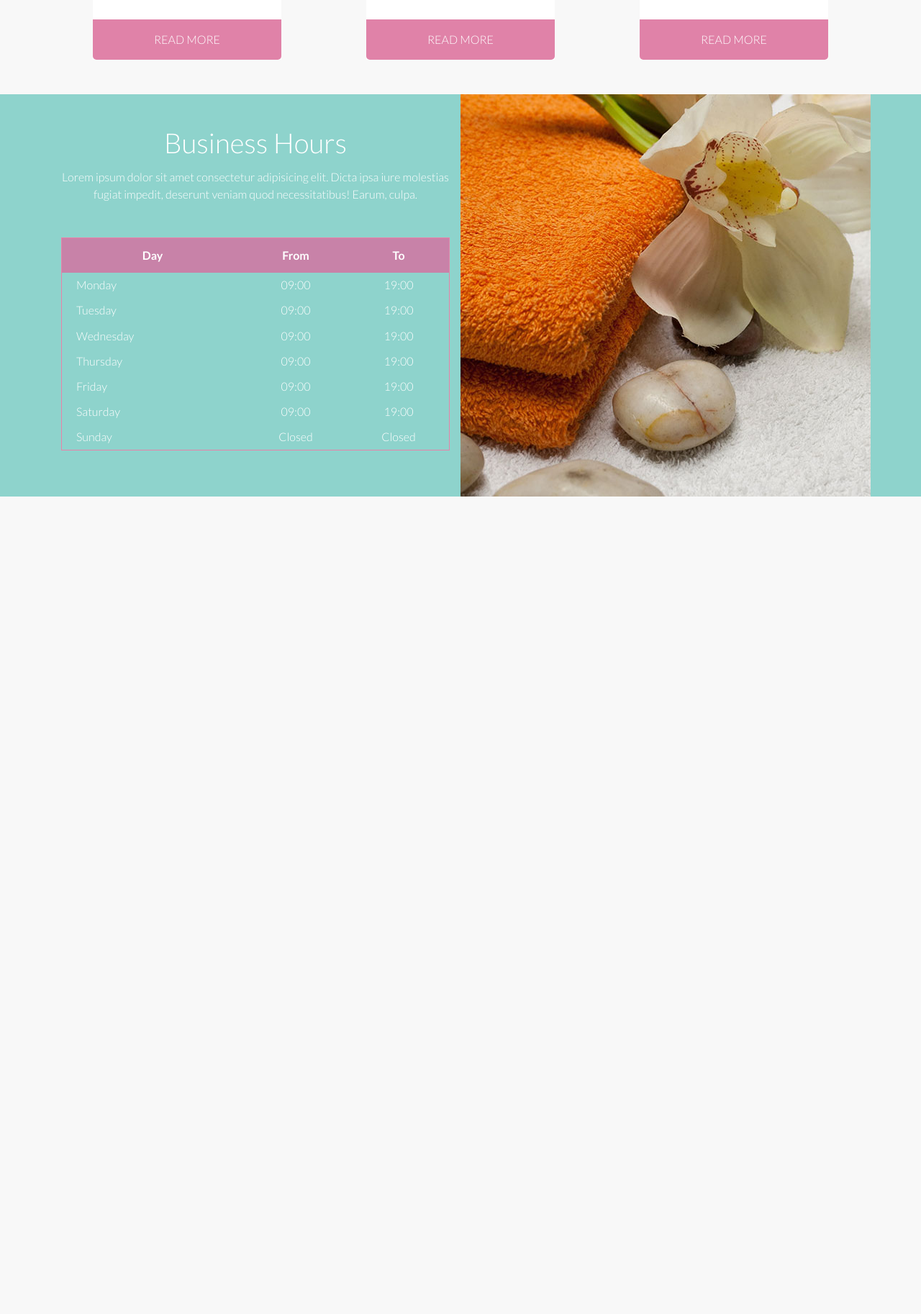
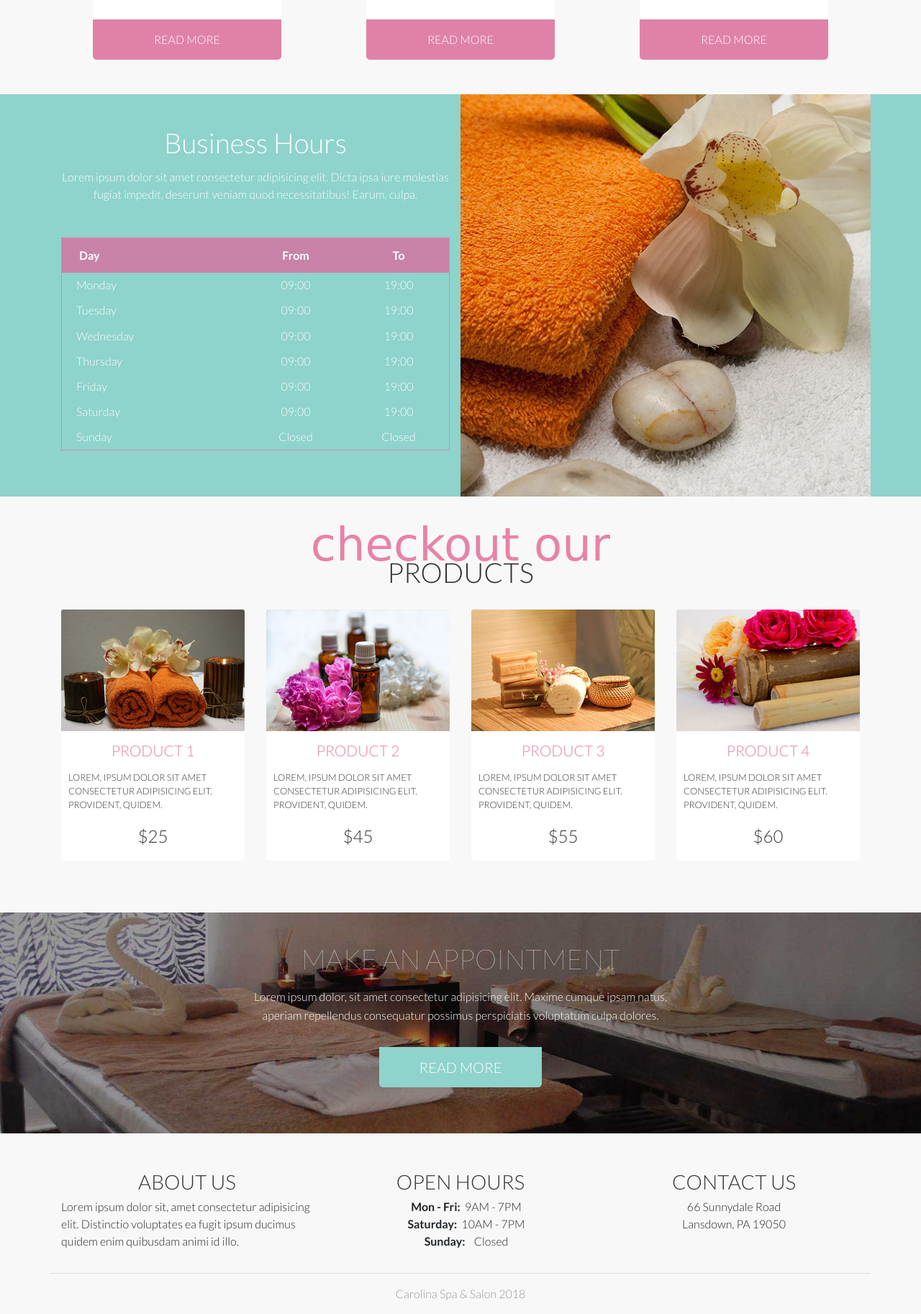
Before and after one commit to locaulker/carolinaSPA-Static, a PHP site: page / in a window 1280 px wide. Shown: the part 1662-3488 px from the top of the page at 72% size. Before the commit the page ends 2352 px from the top, so only its background shows below. Run offline with PHP 8.4, Linux system fonts and the light colour scheme; some web fonts are replaced.

Commit message:
products, appoinments and footer sections added

```diff
--- a/css/styles.css
+++ b/css/styles.css
@@ -137,3 +137,65 @@ nav.main-nav .nav-link {
 .table-hover .table-danger:hover {
   background-color: #c882a8;
 }
+
+/* Section: Products */
+.products .card {
+  border: none;
+}
+.products .card a {
+  color: #333;
+}
+.products .card a:hover {
+  text-decoration: none;
+}
+.products .card h3 {
+  font-size: 1.3rem;
+  color: #e082a8;
+}
+.products .card p {
+  font-size: .8rem;
+  padding: 0 10px;
+}
+.products .card p.price {
+  font-size: 1.5rem;
+  color: #333;
+}
+
+/* Section: Appointment */
+.appointment {
+  background-image: url('../img/bg_appointment.jpg');
+  background-repeat: no-repeat;
+  background-position: center center;
+  background-attachment: fixed;
+  background-size: cover;
+  color: #fff;
+}
+@media (min-width: 992px) {
+  background-size: cover;
+  p {
+    text-align: center;
+  }
+}
+.appointment h3 {
+  color: #fff;
+  font-size: 2.4rem;
+  font-weight: 100;
+  line-height: 3rem;
+}
+.appointment p {
+  line-height: 1.6rem;
+}
+.appointment .btn-primary {
+  background-color: #8ed3cc;
+  border: none;
+  border-radius: 0 0 5px 5px;
+  padding: .8rem 3.5rem;
+}
+.appointment .btn-primary:hover {
+  background-color: #68beb5;
+}
+
+/* Section: Site Footer */
+.site-footer p.copyright {
+  color: #979797;
+}
--- a/index.html
+++ b/index.html
@@ -17,11 +17,11 @@
         </div>
         <div class="col-12 col-lg-4">
           <nav class="socials">
-            <a href="#">Facebook</a>
-            <a href="#">Twitter</a>
-            <a href="#">Instagram</a>
-            <a href="#">Pinterest</a>
-            <a href="#">YouTube</a>
+            <a href="http://facebook.com"><span class="sr-only">Facebook</span></a>
+            <a href="http://twitter.com"><span class="sr-only">Twitter</span></a>
+            <a href="http://instagram.com"><span class="sr-only">Instagram</span></a>
+            <a href="http://pinterest.com"><span class="sr-only">Pinterest</span></a>
+            <a href="http://youtube.com"><span class="sr-only">YouTube</span></a>
           </nav>
         </div>
       </div>
@@ -142,7 +142,7 @@
             <table class="table table-hover text-center mt-5">
               <thead class="table-danger">
                   <tr>
-                      <th class="text-center">Day</th>
+                      <th class="text-left pl-4">Day</th>
                       <th class="text-center">From</th>
                       <th class="text-center">To</th>
                   </tr>
@@ -193,6 +193,102 @@
       </div>
     </div>
 
+    <!-- Section: Products -->
+    <div class="container products mt-5">
+      <h2 class="text-center text-uppercase"><span class="text-lowercase">checkout our</span> Products</h2>
+
+      <div class="row py-4">
+        <div class="col-6 col-md-3">
+          <div class="card mb-5">
+            <a href="#">
+              <img src="img/product_thumb_01.jpg" alt="" class="card-img-top img-fluid">
+              <div class="card-block">
+                <h3 class="card-title text-center text-uppercase my-2">Product 1</h3>
+                <p class="card-text text-uppercase">Lorem, ipsum dolor sit amet consectetur adipisicing elit. Provident, quidem.</p>
+                <p class="price text-center pb-3 mb-0">$25</p>
+              </div><!-- .card-block -->
+            </a>
+          </div><!-- .card -->
+        </div><!-- .col-6 col-md-6 -->
+        <div class="col-6 col-md-3">
+          <div class="card mb-5">
+            <a href="#">
+              <img src="img/product_thumb_02.jpg" alt="" class="card-img-top img-fluid">
+              <div class="card-block">
+                <h3 class="card-title text-center text-uppercase my-2">Product 2</h3>
+                <p class="card-text text-uppercase">Lorem, ipsum dolor sit amet consectetur adipisicing elit. Provident, quidem.</p>
+                <p class="price text-center pb-3 mb-0">$45</p>
+              </div><!-- .card-block -->
+            </a>
+          </div><!-- .card -->
+        </div><!-- .col-6 col-md-6 -->
+        <div class="col-6 col-md-3">
+          <div class="card mb-5">
+            <a href="#">
+              <img src="img/product_thumb_03.jpg" alt="" class="card-img-top img-fluid">
+              <div class="card-block">
+                <h3 class="card-title text-center text-uppercase my-2">Product 3</h3>
+                <p class="card-text text-uppercase">Lorem, ipsum dolor sit amet consectetur adipisicing elit. Provident, quidem.</p>
+                <p class="price text-center pb-3 mb-0">$55</p>
+              </div><!-- .card-block -->
+            </a>
+          </div><!-- .card -->
+        </div><!-- .col-6 col-md-6 -->
+        <div class="col-6 col-md-3">
+          <div class="card mb-5">
+            <a href="#">
+              <img src="img/product_thumb_04.jpg" alt="" class="card-img-top img-fluid">
+              <div class="card-block">
+                <h3 class="card-title text-center text-uppercase my-2">Product 4</h3>
+                <p class="card-text text-uppercase">Lorem, ipsum dolor sit amet consectetur adipisicing elit. Provident, quidem.</p>
+                <p class="price text-center pb-3 mb-0">$60</p>
+              </div><!-- .card-block -->
+            </a>
+          </div><!-- .card -->
+        </div><!-- .col-6 col-md-6 -->
+
+
+      </div><!-- .row -->
+
+    </div><!-- .container -->
+
+    <!-- Section: Appointments -->
+    <div class="appointment container-fluid pb-5">
+      <div class="row">
+        <div class="col-12 col-md-8 offset-md-2 col-lg-6 offset-lg-3 py-3 text-center">
+          <h3 class="text-uppercase pt-4 mb-3">make an appointment</h3>
+          <p>Lorem ipsum dolor, sit amet consectetur adipisicing elit. Maxime cumque ipsam natus, aperiam repellendus consequatur possimus perspiciatis voluptatum culpa dolores.</p>
+          <a href="#" class="btn btn-primary btn-lg mt-3 text-uppercase">Read More</a>
+        </div><!-- .col-12 -->
+      </div><!-- .row -->
+    </div><!-- .container-fluid -->
+
+    <!-- Section: Site-Footer -->
+    <footer class="site-footer pt-5">
+      <div class="container">
+        <div class="row">
+          <div class="col-md-4 text-center">
+            <h3 class="text-uppercase mb-1">About Us</h3>
+            <p class="text-left">Lorem ipsum dolor sit, amet consectetur adipisicing elit. Distinctio voluptates ea fugit ipsum ducimus quidem enim quibusdam animi id illo.</p>
+          </div><!-- .md-4 -->
+          <div class="col-md-4 text-center">
+            <h3 class="text-uppercase mb-1">Open Hours</h3>
+            <p class="mb-0 pl-3"><strong>Mon - Fri:</strong>&nbsp;&nbsp;9AM - 7PM</p>
+            <p class="mb-0 pl-3"><strong>Saturday:</strong>&nbsp;&nbsp;10AM - 7PM</p>
+            <p class="mb-0 pl-3 pb-3"><strong>Sunday:</strong>&nbsp;&nbsp;&nbsp;&nbsp;Closed</p>
+          </div><!-- .md-4 -->
+          <div class="col-md-4 text-center">
+            <h3 class="text-uppercase mb-1">Contact Us</h3>
+            <p class="mb-0">66 Sunnydale Road</p>
+            <p class="mb-0">Lansdown, PA 19050</p>
+          </div><!-- .md-4 -->
+          <div class="w-100"><hr></div>
+          <p class="w-100 copyright text-center">Carolina Spa & Salon 2018</p>
+        </div><!-- .row -->
+      </div><!-- .container -->
+    </footer>
+
+
     <script src="js/jquery.slim.js"></script>
     <script src="js/popper.js"></script>
     <script src="js/bootstrap.min.js"></script>
```
